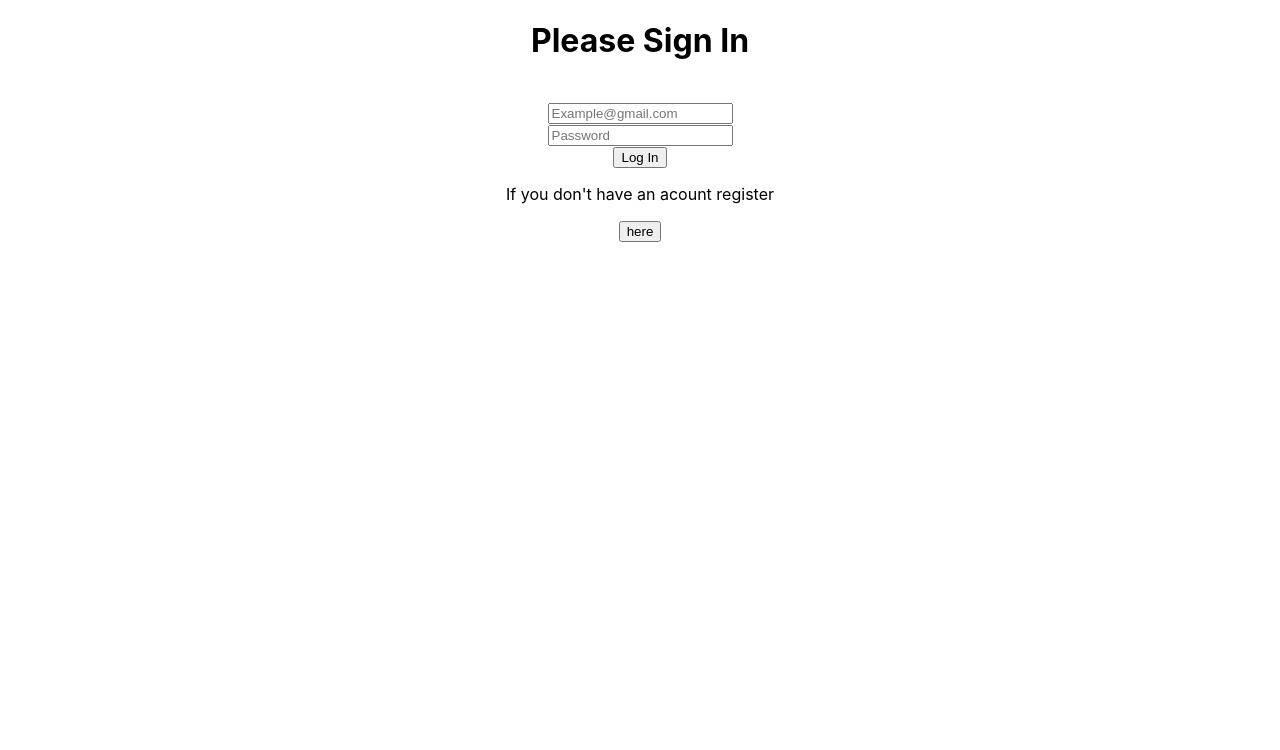
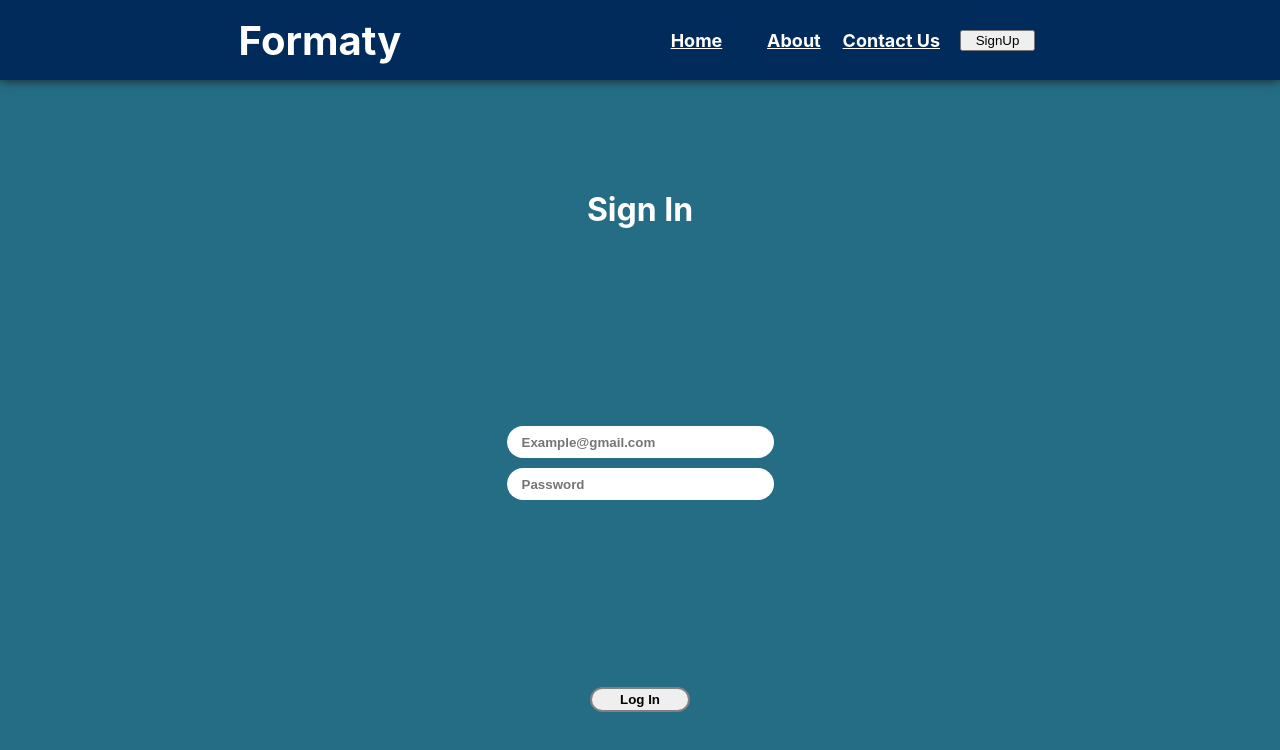
Before and after one commit to rami-monday/formaty, a React (Create React App) app: page /signIn in a window 1280 px wide. Shown: the top 750 px of the page. Built offline with nearby package versions, Linux system fonts and the light colour scheme.

Commit message:
finished yabaaaa .com

```diff
--- a/src/components/pages/Dashboard.jsx
+++ b/src/components/pages/Dashboard.jsx
@@ -1,14 +1,14 @@
 import React, { useEffect, useState } from "react";
 import { useNavigate } from "react-router-dom";
 import { getUserForms } from "../../services/form";
+import {deletFormById} from "../../services/form"
 
 const Dashboard = ({ user }) => {
+    const [forms,setForms] = useState([])
     const navigate = useNavigate()
-  const [forms, setForms] = useState([])
 
-  const getUserFormsFromDb =async function () {
+    const getUserFormsFromDb = async function () {
       try {
-      console.log("1");
         const userForms = await getUserForms(user._id)
         setForms(userForms)
       } catch (error) {
@@ -16,25 +16,34 @@ const Dashboard = ({ user }) => {
       }
     }
 
-  useEffect(() => {
+useEffect(()=> {
   getUserFormsFromDb()
-    console.log("2");
 },[])
 
-  return <div>{user.email}
+  return <div className="mainContainer">
+    <div className="dashBoardHeader">
+      <div className="dashBoardUserInfo">
+        <p>UserName: {user.email}</p>
+        <p>ID: {user._id}</p>
+      </div>
+      <div className="dashBoardNavigation">
         <button onClick={()=>navigate("/formBuilder")}>Add New Form</button>
+      </div>
+    </div>
     <div className="userForms">
       {
-        forms?.map((form, i) => <div key={i}>
+      forms?.map((form,i) => <div key={i}>
         <div className="userForm">
           <h2>{form.title}</h2>
           <h6>{form._id}</h6>
-              <button onClick={()=>navigate("/responses/"+form._id)}>View Responses</button>
+          <button onClick={() => deletFormById(form._id)}>delete Form</button>
+          <button onClick={() => navigate("/responses"+form._id)}>View Responses</button>
         </div>
       </div>)
     }
     </div>
+
   </div>;
-};
+}
 
 export default Dashboard;
--- a/src/components/pages/SignIn.jsx
+++ b/src/components/pages/SignIn.jsx
@@ -1,6 +1,7 @@
 import React, { useState } from "react";
 import { useNavigate } from "react-router-dom";
 import { SignInApiManager } from "../../services/user";
+import "../../pagesStyling/signIn.css"
 
 const SignIn = ({ saveUserLocally }) => {
   const [user, setUser] = useState({ email: "", password: "" });
@@ -8,9 +9,6 @@ const SignIn = ({ saveUserLocally }) => {
 
   const handleClick = async function () {
     const dbRes = await SignInApiManager(user);
-    if (dbRes) {
-      alert("you are a user and your name is " + dbRes.email);
-    }
     saveUserLocally(dbRes);
     navigator("/dashboard");
     setUser({ email: "", password: "" });
@@ -24,9 +22,25 @@ const SignIn = ({ saveUserLocally }) => {
     navigator("/signUp")
   }
   return (
-    <div>
-      <h1>Please Sign In</h1>
-      <br />
+    <div className="mainContainer">
+      <div className="header">
+        <div className="headerLogo">
+          <label htmlFor="">Formaty</label>
+        </div>
+        <div className="headerNavigation">
+          <div className="headerNavigationItems">
+              <a href="">Home</a>
+               <a href="">About</a>
+               <a href="">Contact Us</a>
+          </div>
+            <button onClick={test}>SignUp</button>
+        </div>
+      </div>
+      <div className="signIn">
+        <div className="signInHeaderContainer">
+             <h1>Sign In</h1>
+        </div>
+        <div className="signInInputsContainer">
            <input
                type="text"
                 value={user.email}
@@ -50,11 +64,14 @@ const SignIn = ({ saveUserLocally }) => {
                        }
                      }}
                  />
-      <br />
+       </div>
+      {/* <div className="keepMeSignedInContainer">
+         <input type="checkbox" />
+         <span>Remember Me.</span>
+      </div> */}
+      <div className="logInBtnContainer">
          <button onClick={handleClick}>Log In</button>
-      <div>
-      <p>If you don't have an acount register </p>
-      <button onClick={test}>here</button>
+      </div>
       </div>
     </div>
   );
--- /dev/null
+++ b/src/pagesStyling/signIn.css
@@ -0,0 +1,100 @@
+body {
+    margin: 0;
+}
+
+.mainContainer {
+    width: 100vw;
+    height: 100vh;
+    display: grid;
+    grid-template-rows: 10% 90%;
+    justify-items: center;
+    background-color: #256D85;
+}
+
+.header {
+    background-color: #002B5B;
+    width: 100%;
+    display: grid;
+    justify-items: center;
+    align-items: center;
+    grid-template-columns: 1fr 1fr;
+    box-shadow: 0 0 10px #1b1b1b;
+}
+
+.header label {
+    font-size: 2.5rem;
+    font-weight: bold;
+    color: white;
+}
+
+.header button {
+    width: 75px;
+}
+
+.signIn {
+    display: grid;
+    width: 40%;
+    grid-template-rows: repeat(1fr, 3);
+    justify-items: center;
+    align-items: center;
+}
+
+.headerNavigation {
+    display: grid;
+    grid-template-columns: 1fr 1fr;
+}
+
+.keepMeSignedInContainer {
+    display: grid;
+    grid-template-columns: 1fr 6fr;
+    justify-items: center;
+    align-items: center;
+}
+
+.signIn input {
+    width: 250px;
+    height: 30px;
+    margin-bottom: 10px;
+    border-radius: 20px;
+    border: none;
+    padding-left: 15px;
+    font-weight: bold;
+}
+
+.signInHeaderContainer {
+    color: white;
+}
+
+.logInBtnContainer button {
+    width: 100px;
+    height: 25px;
+    border: 2px solid gray;
+    border-radius: 20px;
+    cursor: pointer;
+    font-weight: bold;
+    transition: 0.4s ease all;
+}
+
+.logInBtnContainer button:hover {
+    background-color: gray;
+    color: white;
+}
+
+.headerNavigationItems {
+    display: grid;
+    grid-template-columns: 1fr 1fr 1fr;
+    justify-items: center;
+    align-items: center;
+    margin-right: 20px;
+}
+
+.headerNavigationItems a {
+    font-size: large;
+    font-weight: bold;
+    color: white;
+    transition: 0.4s ease all;
+}
+
+.headerNavigationItems a:hover {
+    background-color: #256D85;
+}
--- a/src/services/form.js
+++ b/src/services/form.js
@@ -29,3 +29,12 @@ export const addForm = async function(form) {
         alert(JSON.stringify(error));
     }
 };
+
+export const deletFormById = async function(formId) {
+    try {
+        const response = await axios.delete(`${url}form/deleteFormById/${formId}`)
+        return response.data;
+    } catch (error) {
+        alert(JSON.stringify(error));
+    }
+}
```
Also changed, not shown: 2 other files (tests, documents, lock files or other folders). Lines whose indentation alone changed are shown as unchanged.
